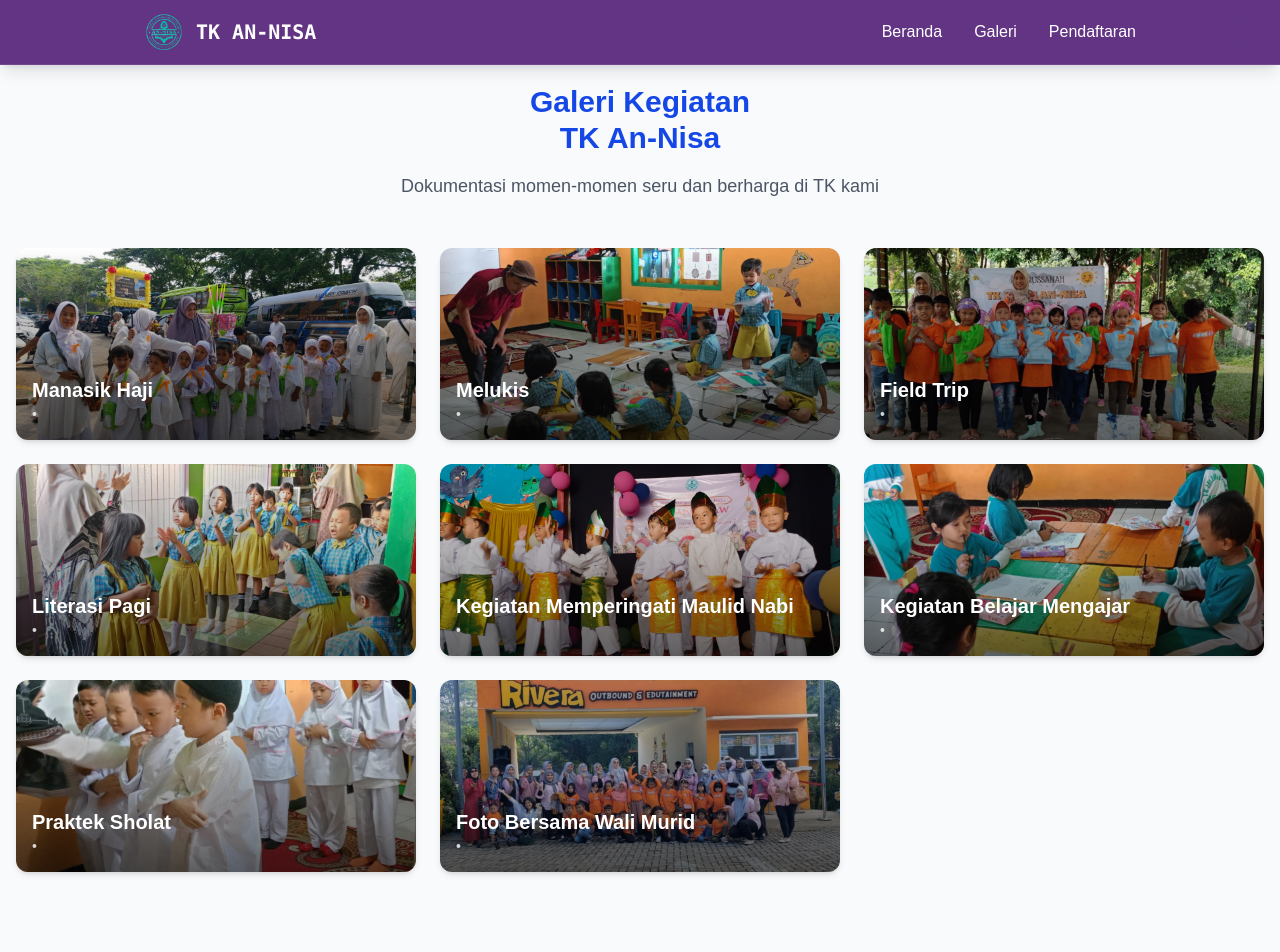
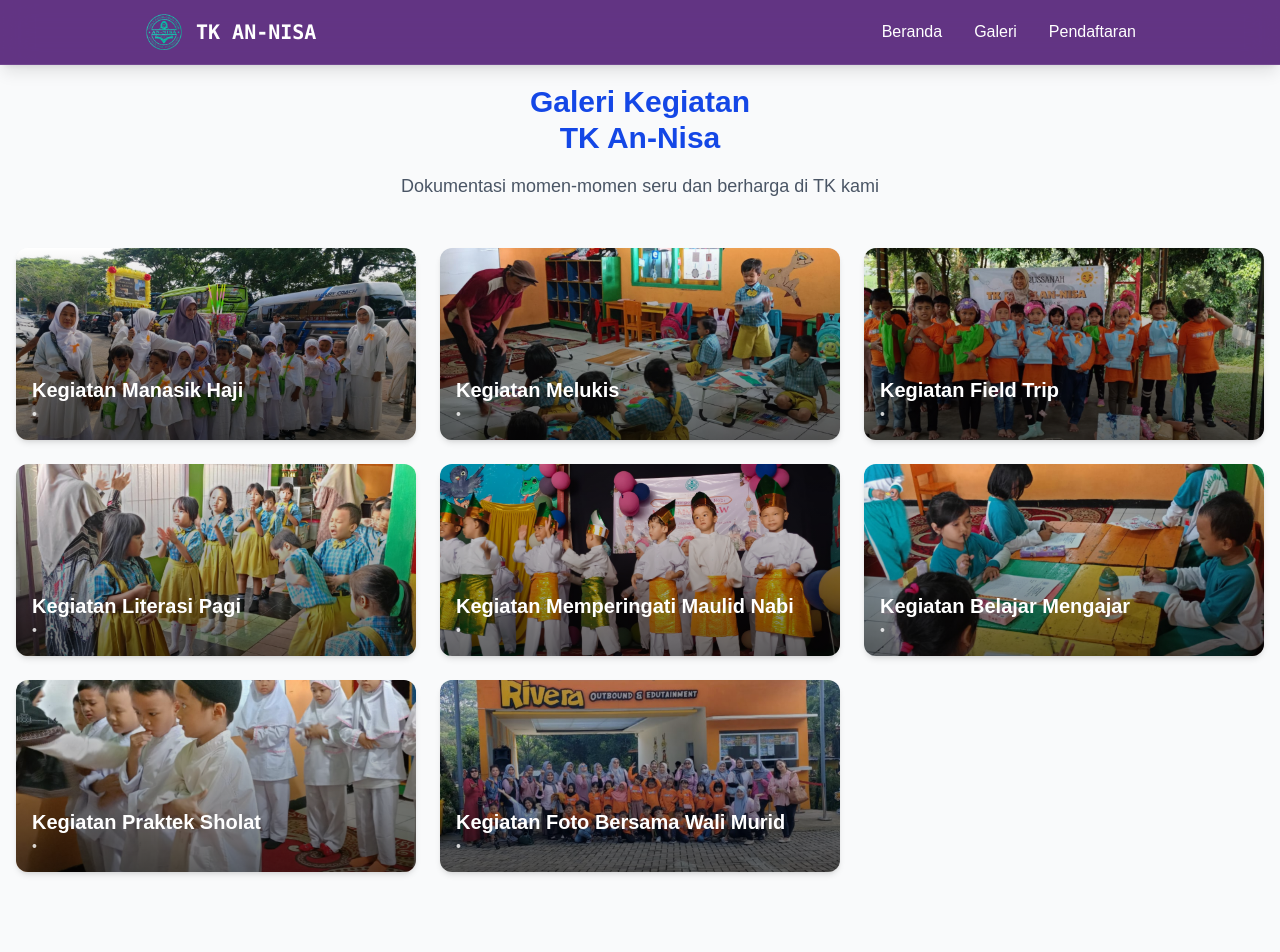
Before and after one commit to ReyGaCuek/Web-TkAnnisa, a React (Vite) app: page /galeri in a window 1280 px wide. Shown: the top 952 px of the page. Built offline with nearby package versions, Linux system fonts and the light colour scheme.

Commit message:
Update Title Galeri

```diff
--- a/src/Pages/Galeri.jsx
+++ b/src/Pages/Galeri.jsx
@@ -19,28 +19,28 @@ const Galeri = () => {
   const albums = [
     {
       id: 1,
-      title: "Manasik Haji",
+      title: "Kegiatan Manasik Haji",
       cover: image1, // Ganti dengan path gambar Anda
       count: 24,
       date: "",
     },
     {
       id: 1,
-      title: "Melukis",
+      title: "Kegiatan Melukis",
       cover: image2, // Ganti dengan path gambar Anda
       count: 24,
       date: "",
     },
     {
       id: 1,
-      title: "Field Trip",
+      title: "Kegiatan Field Trip",
       cover: image3, // Ganti dengan path gambar Anda
       count: 24,
       date: "",
     },
     {
       id: 1,
-      title: "Literasi Pagi",
+      title: "Kegiatan Literasi Pagi",
       cover: image4, // Ganti dengan path gambar Anda
       count: 24,
       date: "",
@@ -68,14 +68,14 @@ const Galeri = () => {
     },
     {
       id: 1,
-      title: "Praktek Sholat",
+      title: "Kegiatan Praktek Sholat",
       cover: image8, // Ganti dengan path gambar Anda
       count: 24,
       date: "",
     },
     {
       id: 1,
-      title: "Foto Bersama Wali Murid",
+      title: "Kegiatan Foto Bersama Wali Murid",
       cover: image9, // Ganti dengan path gambar Anda
       count: 24,
       date: "",
```
